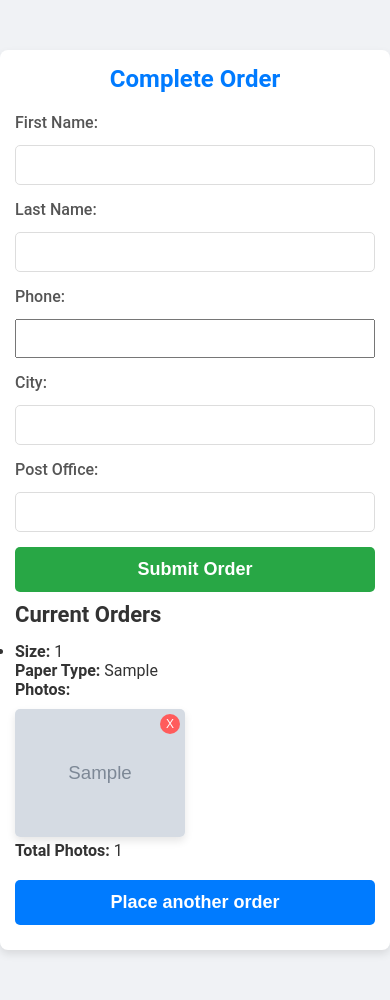
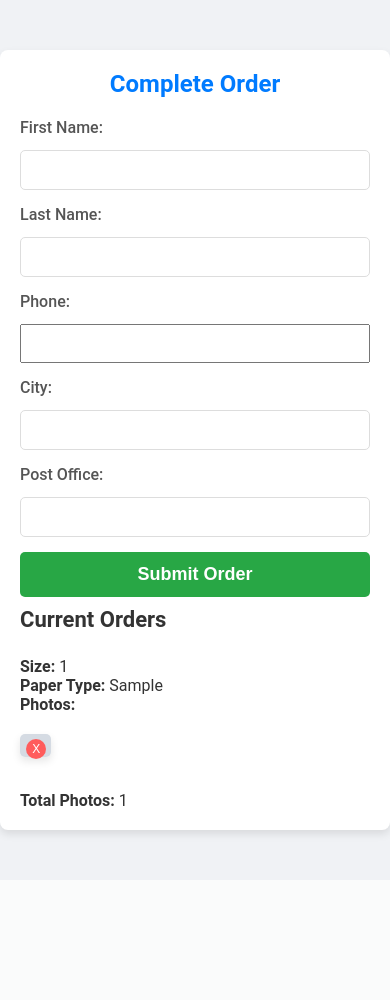
Before and after one commit to seobohdanov/moments, a Flask app: template templates/complete_order_form.html in a window 390 px wide. After the commit the page ends 839 px from the top, so only its background shows below. Run offline with Flask 2, Linux system fonts and the light colour scheme; the template is opened without the code that fills it: most values are stand-ins (such as "Sample title", 1, 10 or a date in 2020); grey boxes marked "Sample" are stand-in pictures.

Commit message:
Обновлены страницы confirmation и complete_order_form для улучшения адаптивности и функционала

```diff
--- a/templates/complete_order_form.html
+++ b/templates/complete_order_form.html
@@ -14,9 +14,55 @@
             box-sizing: border-box;
             margin-top: 5px;
         }
-        .btn-another-order {
-            display: block;
+        .photo-preview {
+            width: 100%;
+            height: auto;
+            border-radius: 5px;
+            box-shadow: 0 4px 8px rgba(0, 0, 0, 0.1);
+        }
+        .photo-container {
+            position: relative;
+            width: calc(25% - 10px); /* Four photos per row */
+            margin-bottom: 10px;
+        }
+        .container {
+            max-width: 700px;
+            margin: 50px auto;
+            padding: 20px;
+            background-color: #fff;
+            border-radius: 8px;
+            box-shadow: 0 4px 8px rgba(0, 0, 0, 0.1);
+        }
+        .order-list {
+            list-style-type: none;
+            padding: 0;
+        }
+        .order-list li {
+            border-bottom: 1px solid #ddd;
+            padding: 10px 0;
+        }
+        .order-list li:last-child {
+            border-bottom: none;
+        }
+        .photo-list {
+            list-style-type: none;
+            padding: 0;
+            display: flex;
+            flex-wrap: wrap;
+            gap: 10px;
+        }
+        .photo-item {
+            list-style: none;
+            width: calc(25% - 10px); /* Four photos per row */
+        }
+        .total-photos {
             margin-top: 20px;
+            font-weight: bold;
+        }
+        @media (max-width: 768px) {
+            .photo-item {
+                width: calc(50% - 10px); /* Two photos per row on small screens */
+            }
         }
     </style>
 </head>
@@ -67,13 +113,12 @@
             {% endfor %}
         </ul>
         <p><strong>Total Photos:</strong> {{ total_photos }}</p>
-        <button class="btn btn-primary btn-another-order" onclick="window.location.href='{{ url_for('index') }}'">Place another order</button>
     </div>
     <script>
         document.addEventListener('DOMContentLoaded', function () {
             function removePhoto(orderIndex, photoIndex) {
                 fetch("{{ url_for('remove_photo') }}", {
-                    method: "POST",
+                                        method: "POST",
                     headers: {
                         "Content-Type": "application/x-www-form-urlencoded"
                     },
```
Also changed, not shown: templates/confirmation.html (+31 -10 lines), templates/index.html (+27 -0 lines).
